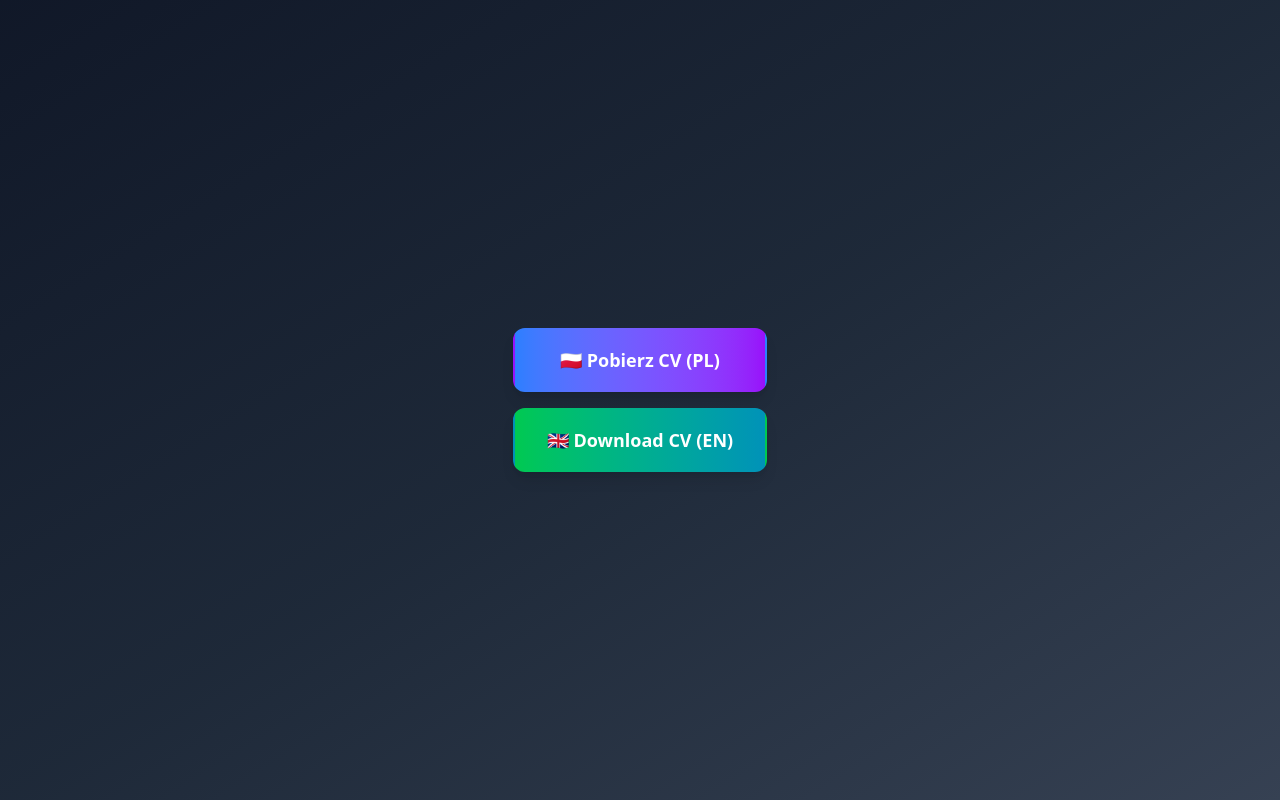
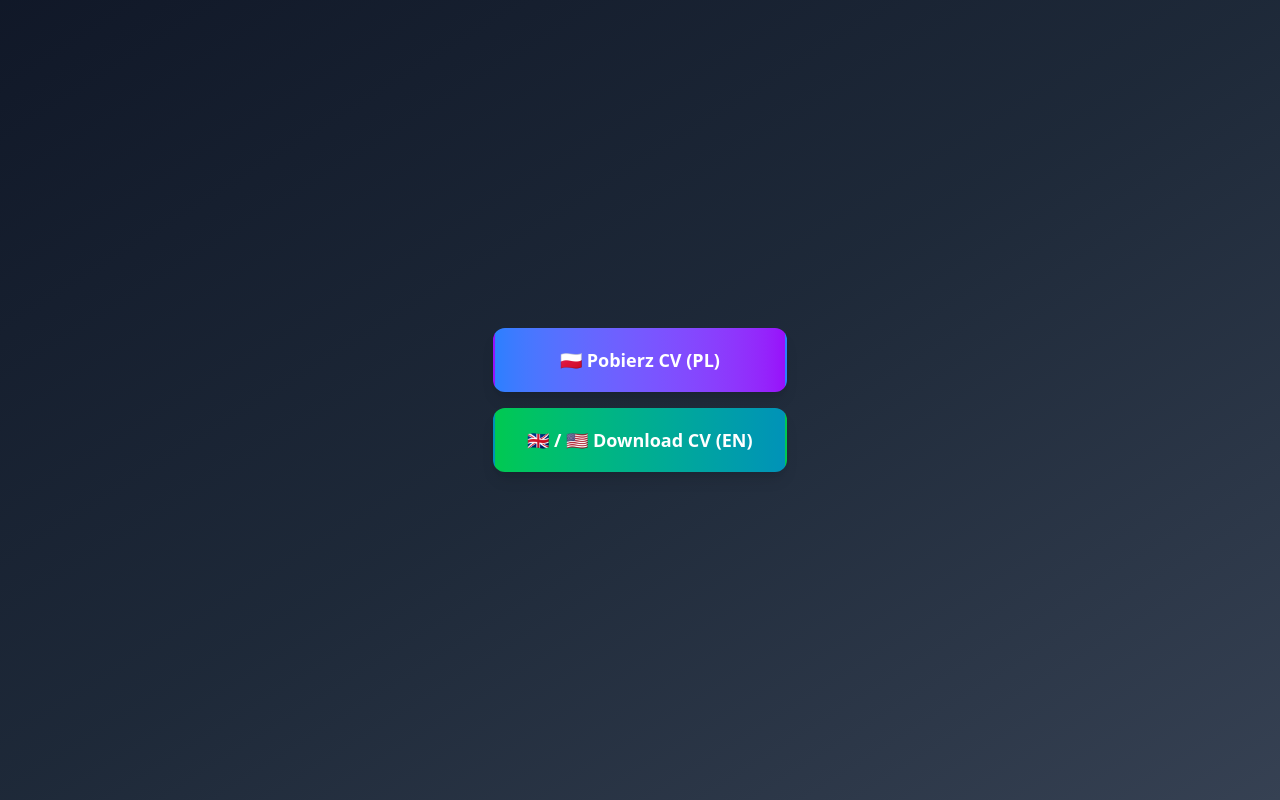
Before and after one commit to Vrzasq/vrzasq.github.io, a React (Vite) app: page / in a window 1280 px wide. Built offline with nearby package versions, Linux system fonts and the light colour scheme.

Commit message:
add us emoiji

```diff
--- a/src/pages/HomePage.tsx
+++ b/src/pages/HomePage.tsx
@@ -18,7 +18,7 @@ const HomePage = () => {
                     download="jakub_romel_en.pdf"
                     className="block px-8 py-4 rounded-xl bg-gradient-to-r from-green-500 to-cyan-600 text-white text-lg font-semibold shadow-lg hover:scale-105 hover:shadow-xl transition-all duration-300 text-center border-2 border-transparent hover:border-white"
                 >
-                    🇬🇧 Download CV (EN)
+                    🇬🇧 / 🇺🇸 Download CV (EN)
                 </a>
             </div>
         </div>
```
